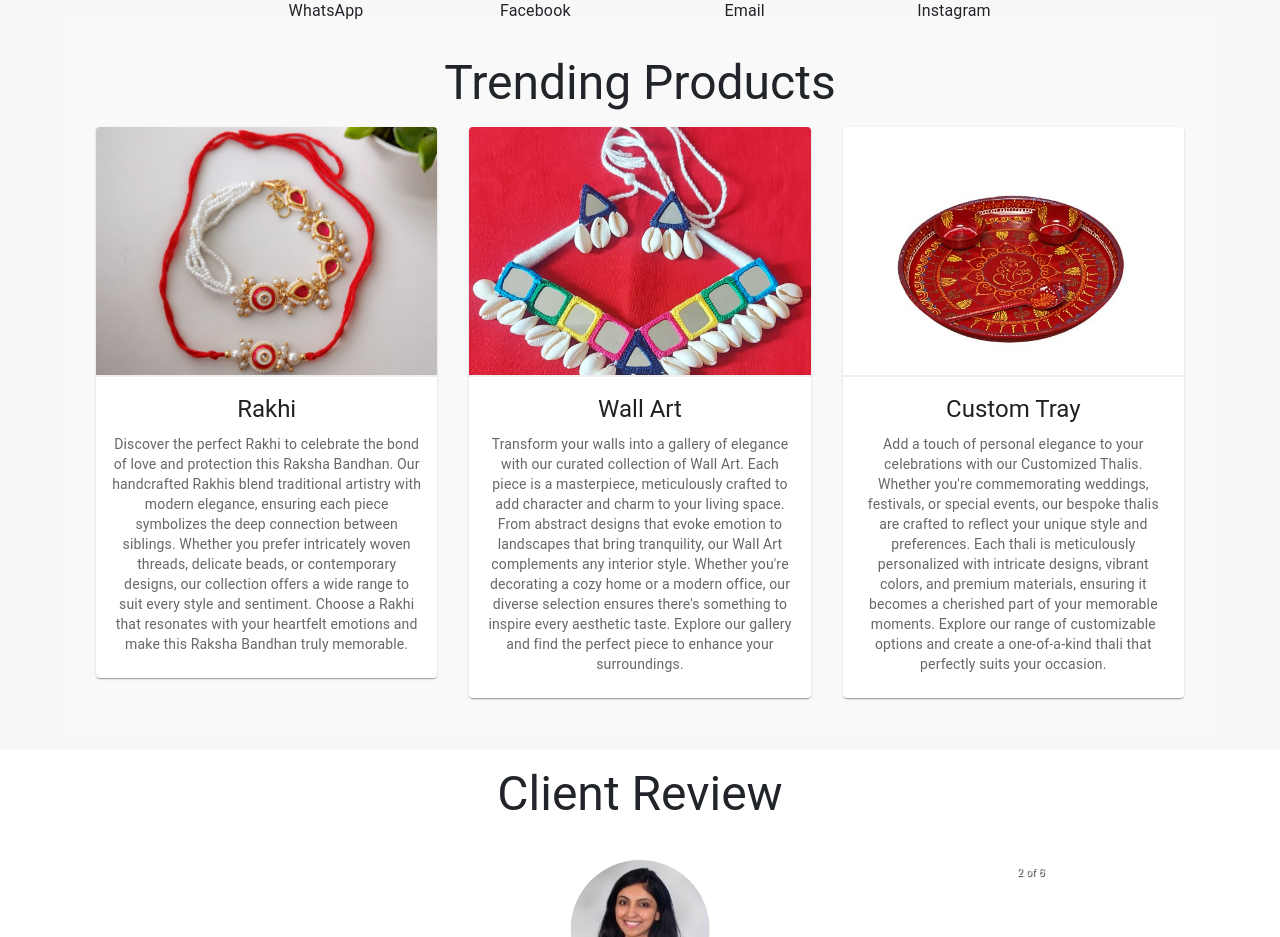
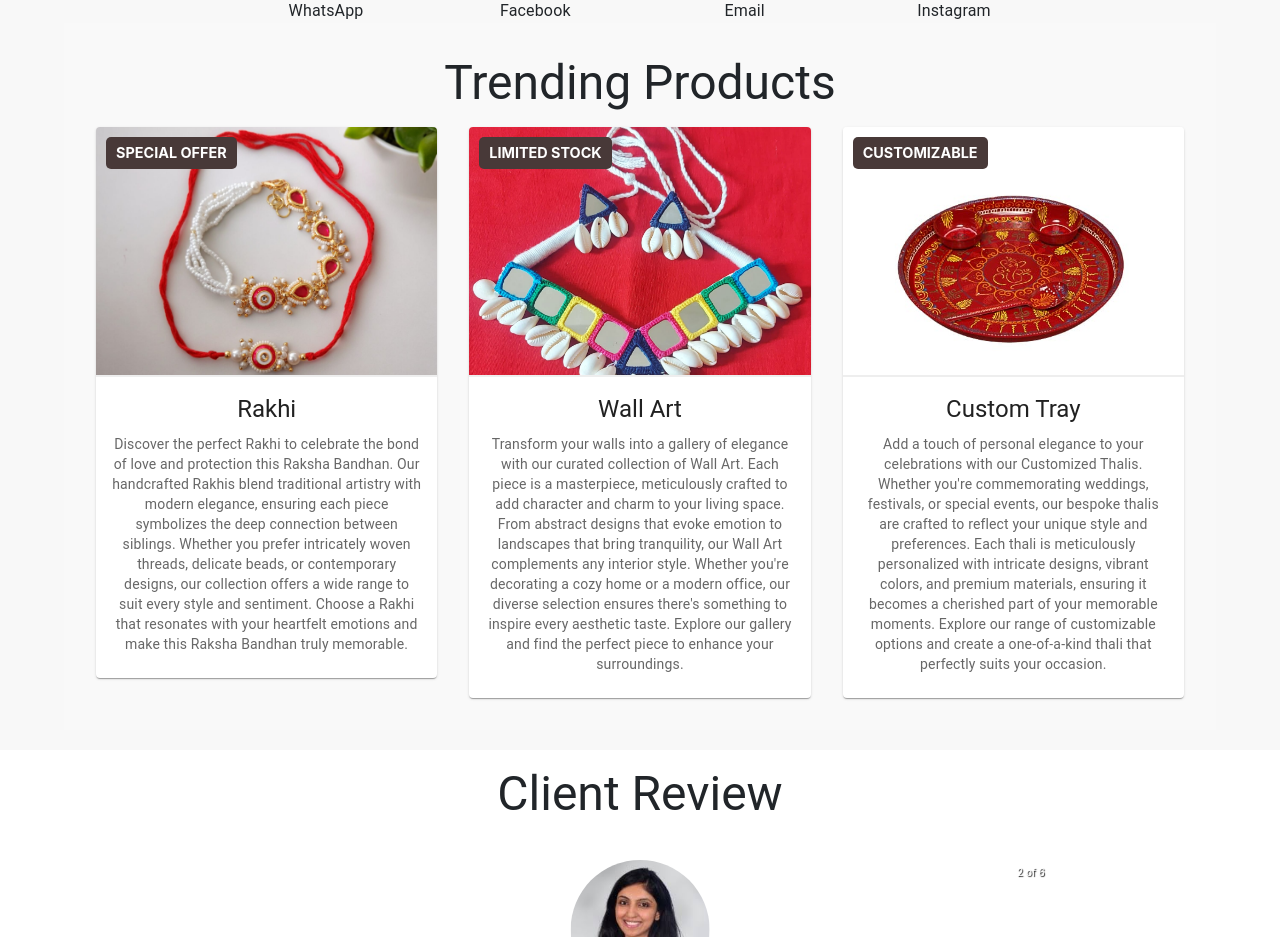
Before and after one commit to surajpithva/try-demo, a React (Create React App) app: page / in a window 1280 px wide. Shown: the part 920-1857 px from the top of the page. Built offline with nearby package versions, Linux system fonts and the light colour scheme; the HTML template or start-up script is replaced by a standard one.

Commit message:
Add Label

```diff
--- a/src/json-data/servicesData/servicesData.js
+++ b/src/json-data/servicesData/servicesData.js
@@ -5,6 +5,7 @@ import productThree from "../../assests/productThree.jpg";
 const products = [
   {
     id: 1,
+    label : "Special Offer",
     image: productOne,
     title: "Rakhi",
     description:
@@ -13,6 +14,7 @@ const products = [
 
   {
     id: 2,
+    label : "Limited Stock",
     image: productThree,
     title: "Wall Art",
     description:
@@ -20,6 +22,7 @@ const products = [
   },
   {
     id: 3,
+    label : "Customizable",
     image: productTwo,
     title: "Custom Tray",
     description:
--- a/src/pages/home/home.css
+++ b/src/pages/home/home.css
@@ -81,6 +81,7 @@
 
 /* Services Start Here */
 .product-card {
+  position: relative;
   transition: transform 0.3s, box-shadow 0.3s;
   border-radius: 15px;
   overflow: hidden;
@@ -91,8 +92,23 @@
   box-shadow: rgba(0, 0, 0, 0.35) 0px 5px 15px;
 }
 
+.label {
+  position: absolute;
+  top: 10px;
+  left: 10px;
+  background-color: #483938;
+  color: white;
+  padding: 5px 10px;
+  border-radius: 5px;
+  font-size: 0.9rem;
+  font-weight: bold;
+  z-index: 1;
+  text-transform: uppercase;
+
+}
+
 .product-image {
-  object-fit:contain;
+  object-fit: cover;
   border-bottom: 2px solid #eee;
 }
 
@@ -103,7 +119,22 @@
 
 .product-description {
   font-family: 'Arial', sans-serif;
-  font-size: 1rem; /* Increased font size */
+  font-size: 1rem;
+}
+
+@media (max-width: 600px) {
+  .product-title {
+    font-size: 1.5rem;
+  }
+
+  .product-description {
+    font-size: 0.9rem;
+  }
+
+  .label {
+    font-size: 0.8rem;
+    padding: 3px 6px;
+  }
 }
 
 /* End here */
--- a/src/pages/home/home.jsx
+++ b/src/pages/home/home.jsx
@@ -178,6 +178,7 @@ const Home = () => {
             {products.map((product) => (
               <Grid item xs={12} sm={6} md={4} key={product.id}>
                 <Card className="product-card">
+                  <div className="label">{product.label}</div>
                   <CardMedia
                     component="img"
                     height="250"
--- a/src/pages/products/products.css
+++ b/src/pages/products/products.css
@@ -1,3 +1,4 @@
+/* Container styles */
 .product-card {
   position: relative;
   cursor: pointer;
```
Lines whose indentation alone changed are shown as unchanged.
